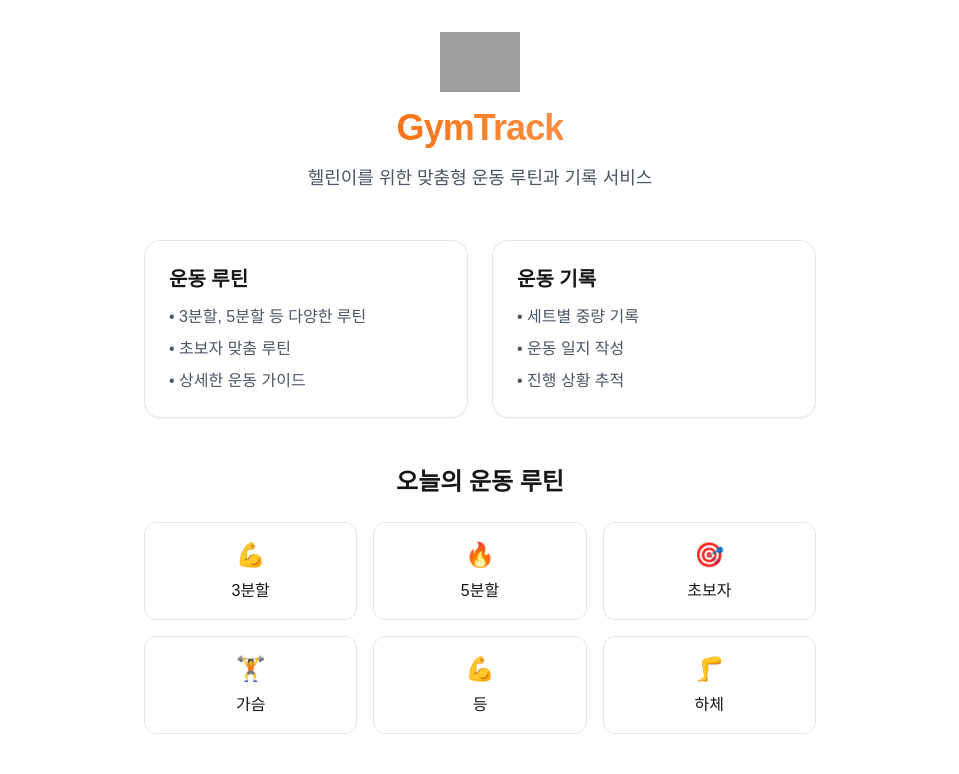
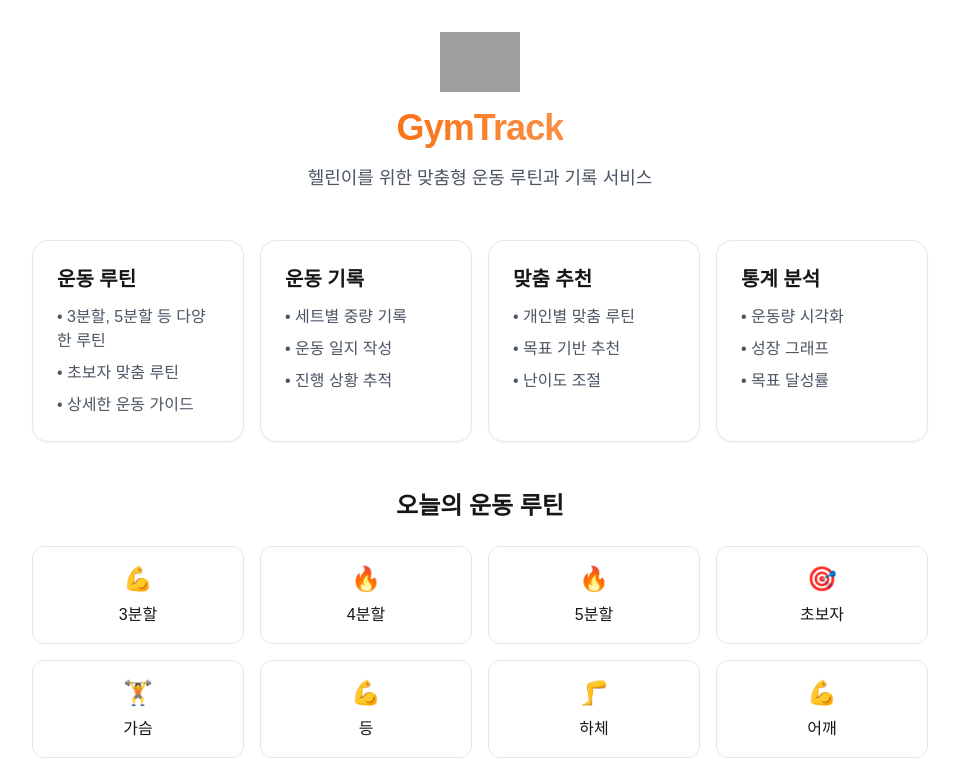
Before and after one commit to amh6281/exercise-record-app, a Next.js app: page / in a window 1280 px wide. Shown: the top 774 px of the page, without its empty margins (160-1119 px from the left). Built offline with nearby package versions, Linux system fonts and the light colour scheme; grey boxes are pictures that could not be loaded.

Commit message:
Style: routing, feature design

```diff
--- a/src/components/home/Features.tsx
+++ b/src/components/home/Features.tsx
@@ -1,6 +1,6 @@
 const Features = () => {
   return (
-    <section className="w-full max-w-2xl grid grid-cols-1 sm:grid-cols-2 gap-6">
+    <section className="w-full max-w-4xl grid grid-cols-1 sm:grid-cols-2 md:grid-cols-4 gap-4">
       <div className="p-6 rounded-2xl border border-gray-200 dark:border-gray-800 bg-white dark:bg-gray-900 shadow-sm">
         <h2 className="text-xl font-semibold mb-3">운동 루틴</h2>
         <ul className="space-y-2 text-gray-600 dark:text-gray-300">
@@ -17,6 +17,22 @@ const Features = () => {
           <li>• 진행 상황 추적</li>
         </ul>
       </div>
+      <div className="p-6 rounded-2xl border border-gray-200 dark:border-gray-800 bg-white dark:bg-gray-900 shadow-sm">
+        <h2 className="text-xl font-semibold mb-3">맞춤 추천</h2>
+        <ul className="space-y-2 text-gray-600 dark:text-gray-300">
+          <li>• 개인별 맞춤 루틴</li>
+          <li>• 목표 기반 추천</li>
+          <li>• 난이도 조절</li>
+        </ul>
+      </div>
+      <div className="p-6 rounded-2xl border border-gray-200 dark:border-gray-800 bg-white dark:bg-gray-900 shadow-sm">
+        <h2 className="text-xl font-semibold mb-3">통계 분석</h2>
+        <ul className="space-y-2 text-gray-600 dark:text-gray-300">
+          <li>• 운동량 시각화</li>
+          <li>• 성장 그래프</li>
+          <li>• 목표 달성률</li>
+        </ul>
+      </div>
     </section>
   );
 };
--- a/src/components/home/RoutineSelector.tsx
+++ b/src/components/home/RoutineSelector.tsx
@@ -3,11 +3,11 @@ import { ROUTINE_CATEGORIES } from "@/constants/routines";
 
 const RoutineSelector = () => {
   return (
-    <section className="w-full max-w-2xl">
+    <section className="w-full max-w-4xl">
       <h2 className="text-2xl font-semibold text-center mb-6">
         오늘의 운동 루틴
       </h2>
-      <div className="grid grid-cols-2 sm:grid-cols-3 gap-4">
+      <div className="grid grid-cols-2 sm:grid-cols-3 md:grid-cols-4 gap-4">
         {ROUTINE_CATEGORIES.map(({ label, slug, emoji }) => (
           <Link
             key={slug}
--- a/src/constants/routines.ts
+++ b/src/constants/routines.ts
@@ -1,8 +1,13 @@
 export const ROUTINE_CATEGORIES = [
   { label: "3분할", slug: "three-split", emoji: "💪" },
+  { label: "4분할", slug: "four-split", emoji: "🔥" },
   { label: "5분할", slug: "five-split", emoji: "🔥" },
   { label: "초보자", slug: "beginner", emoji: "🎯" },
   { label: "가슴", slug: "chest", emoji: "🏋️" },
   { label: "등", slug: "back", emoji: "💪" },
   { label: "하체", slug: "legs", emoji: "🦵" },
+  { label: "어깨", slug: "shoulders", emoji: "💪" },
+  { label: "팔", slug: "arms", emoji: "💪" },
+  { label: "복근", slug: "abs", emoji: "💪" },
+  { label: "전신", slug: "full-body", emoji: "💪" },
 ] as const;
```
